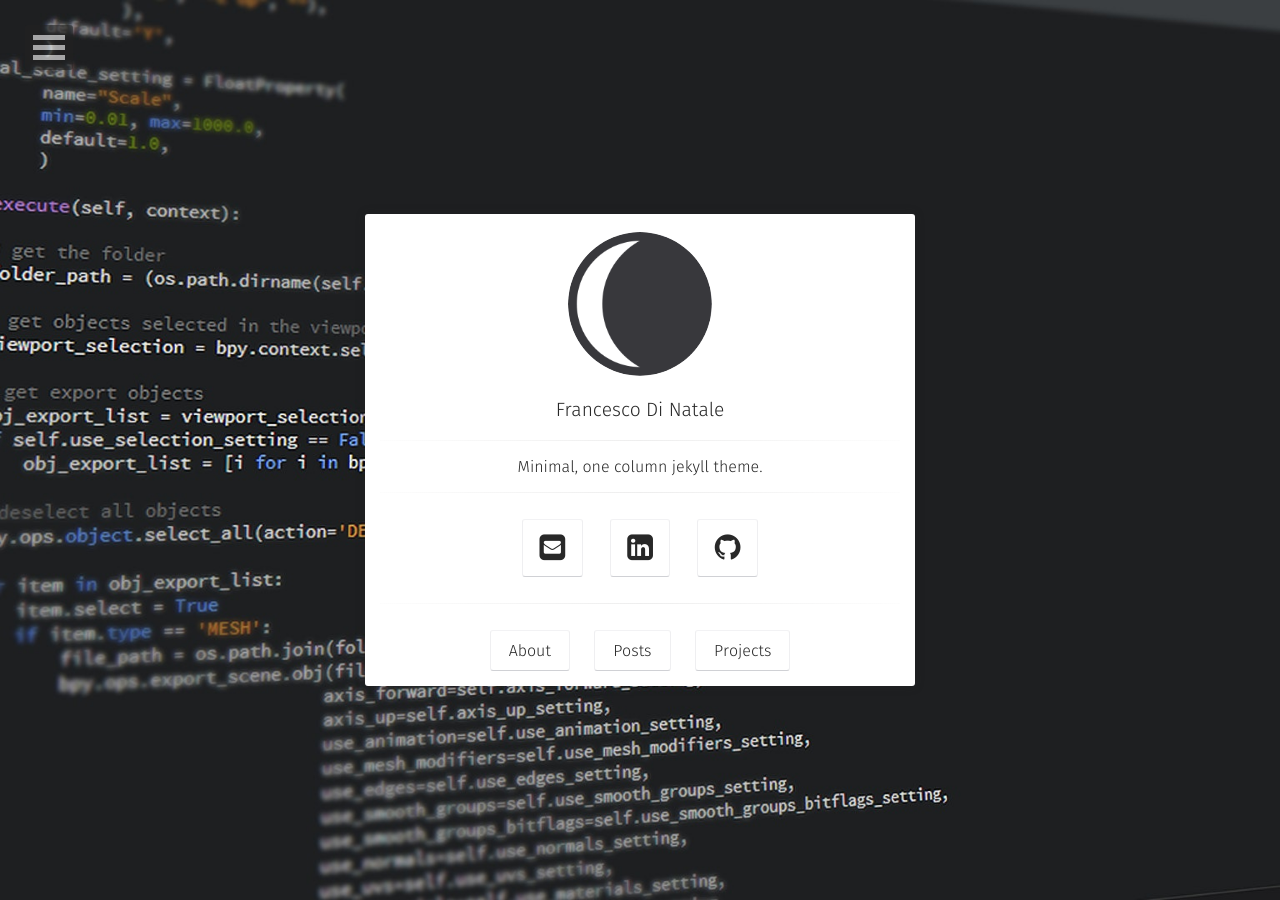
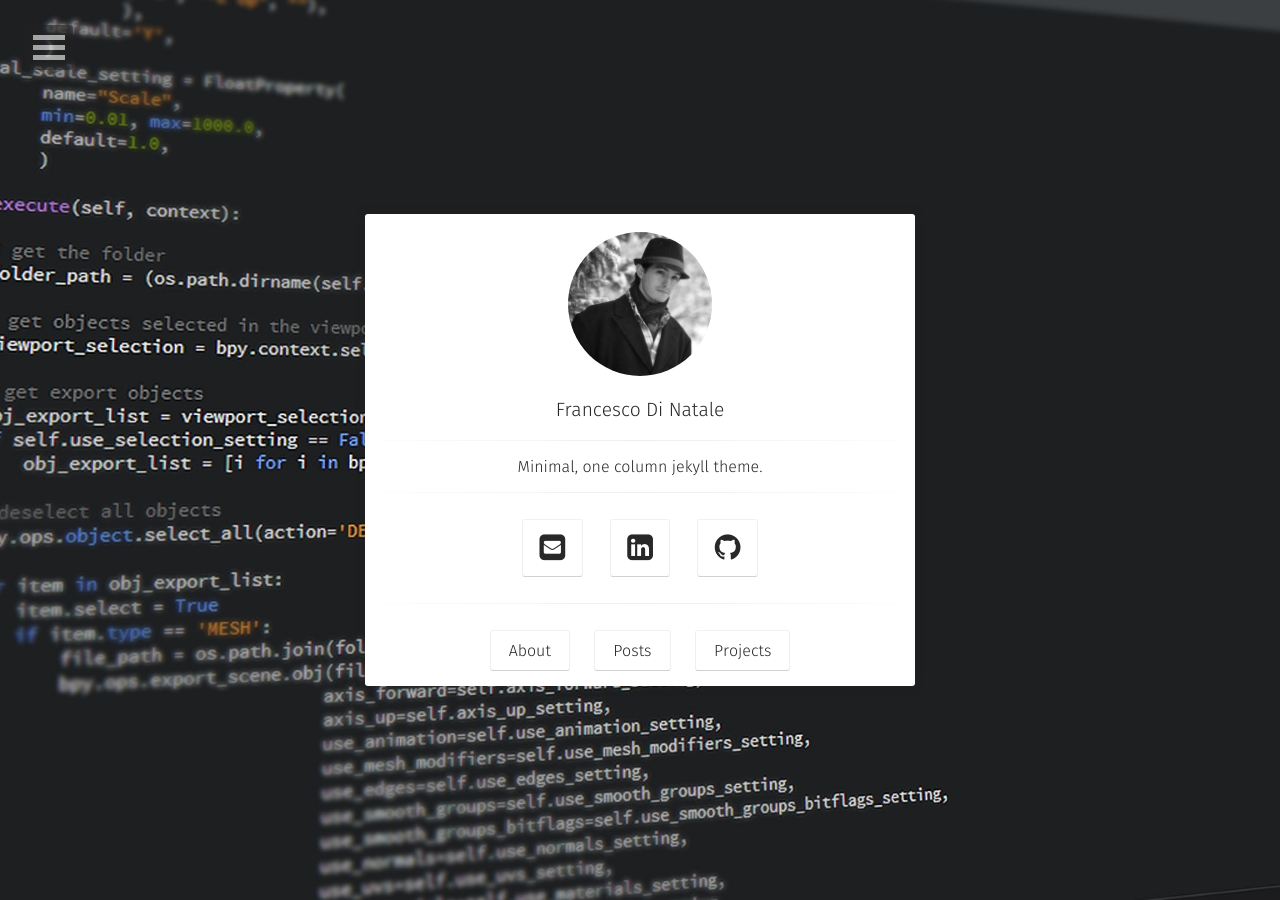
Before and after one commit to FrankD412/frankd412.github.io, a Jekyll site: the page built from index.html, in a window 1280 px wide. Built offline with Jekyll 4.4.1, drawn with Linux system fonts in a browser that asks for light colours; some web fonts are replaced.

Commit message:
Update of logo to profile picture.

```diff
--- a/_config.yml
+++ b/_config.yml
@@ -4,7 +4,7 @@ bio:                'Minimal, one column jekyll theme.'
 description:        "Moon is a minimal, one column jekyll theme for your blog."
 reading_time:       true
 words_per_minute:   200
-logo:               'assets/img/logo.png'
+logo:               'assets/img/profilepic.jpg'
 background:         'assets/img/header.jpg'
 tiled_bg:           false   # Set this true if you want to tile your background image, otherwise it will be covered
 locale:             en_US
```
